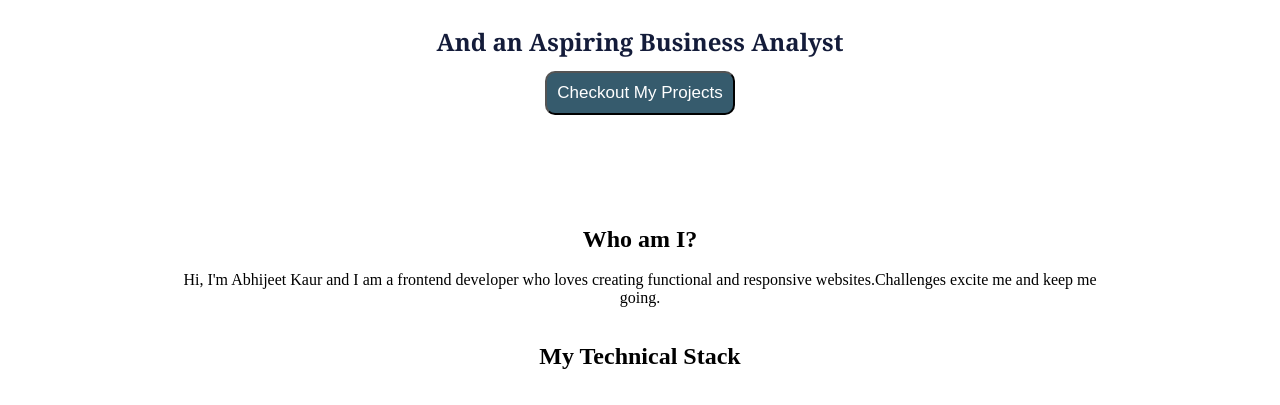
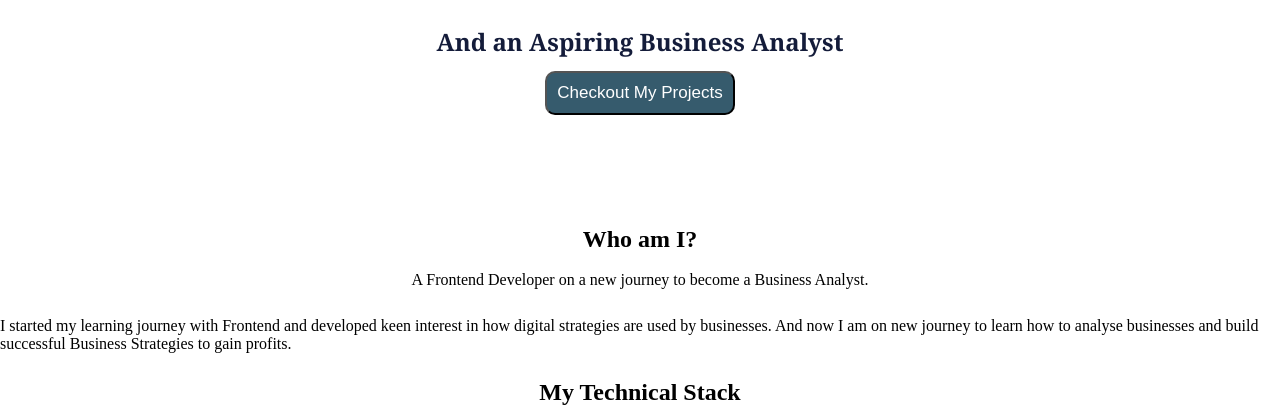
Before and after one commit to Abhijeet-code-dev/Abhijeet-Kaur, a plain HTML site: page index.html in a window 1280 px wide. Shown: the part 270-675 px from the top of the page. Drawn offline with Linux system fonts and the light colour scheme.

Commit message:
index.html
Tagline updated

```diff
--- a/index.html
+++ b/index.html
@@ -43,7 +43,8 @@
    <br/>
    <div id="about">
     <h2 class="subheading">Who am I? </h2>
-    <p>Hi, I'm Abhijeet Kaur and I am a frontend developer who loves creating functional and responsive websites.Challenges excite me and keep me going.</p>
+    <p>A Frontend Developer on a new journey to become a Business Analyst.</p><br/>
+       I started my learning journey with Frontend and developed keen interest in how digital strategies are used by businesses. And now I am on new journey to learn how to analyse businesses and build successful Business Strategies to gain profits.
    </div>
     <br/>
    <div id="skills">
```
